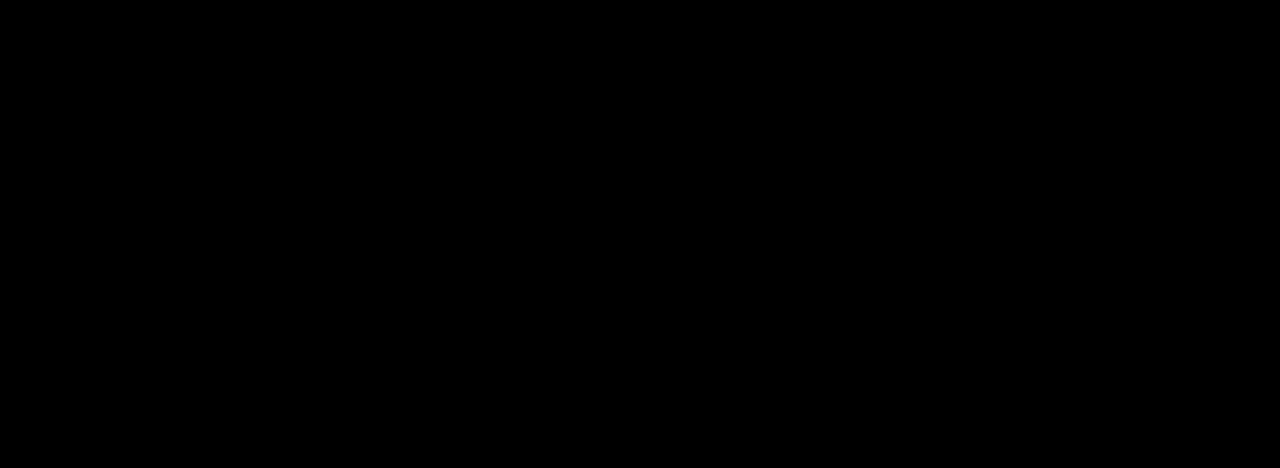
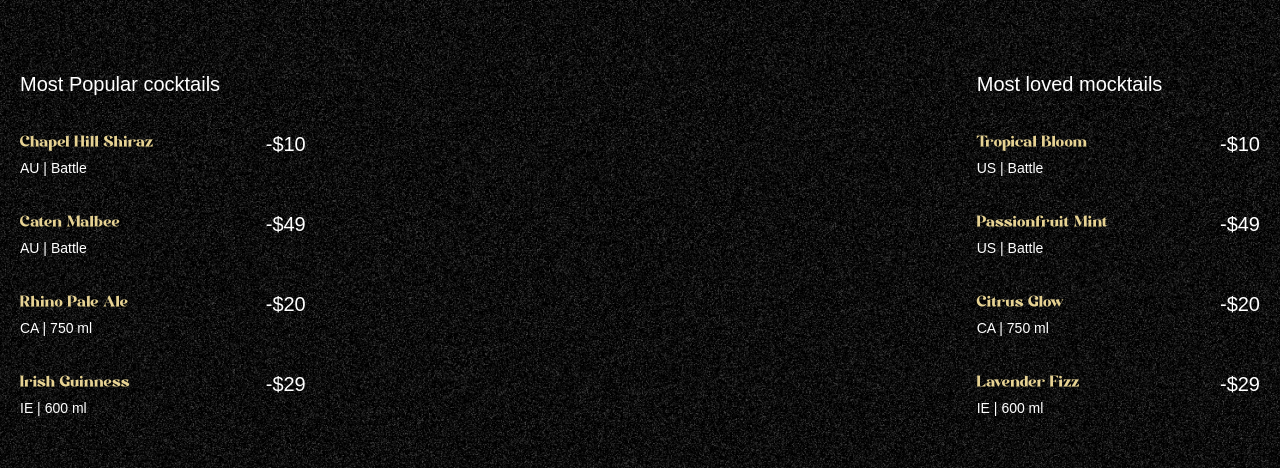
Before and after one commit to hacki2005/gsap_cocktail, a React (Vite) app: page / in a window 1280 px wide. Shown: the part 890-1358 px from the top of the page. Built offline with nearby package versions, Linux system fonts and the light colour scheme; a web font is replaced by a local one.

Commit message:
Implemented the Cocktail Section

```diff
--- a/src/App.jsx
+++ b/src/App.jsx
@@ -2,6 +2,7 @@
 import gsap from "gsap";
 import Navbar from "./components/Navbar.jsx";
 import Hero from "./components/Hero.jsx";
+import Cocktails from "./components/Cocktails.jsx";
 
 gsap.registerPlugin(ScrollTrigger,SplitText);
 
@@ -10,6 +11,7 @@
     <main>
         <Navbar/>
         <Hero/>
+        <Cocktails/>
 
     </main>
   )
--- /dev/null
+++ b/src/components/Cocktails.jsx
@@ -0,0 +1,73 @@
+import {useGSAP} from "@gsap/react";
+import gsap from "gsap";
+import {cocktailLists, mockTailLists} from "../../constants/index.js";
+const Cocktails = () => {
+    useGSAP(()=>{
+        const parallaxTimeline = gsap.timeline({
+            scrollTrigger:{
+                trigger:'#cocktails',
+                start: 'top 30%',
+                end: 'bottom 80%',
+                scrub:true,
+            }
+        })
+        parallaxTimeline
+            .from('#c-left-leaf',{
+                x:-100, y: 100
+
+            })
+            .from('#c-right-leaf',{
+                x:100, y:100
+            })
+    })
+    return (
+        <section id="cocktails" className="noisy">
+            <img src="/images/cocktail-left-leaf.png" alt="left-leaf" id="c-left-leaf"/>
+            <img src="/images/cocktail-right-leaf.png" alt="right-leaf" id="c-right-leaf"/>
+
+            <div className="list">
+                <div className="popular">
+                    <h2>Most Popular cocktails</h2>
+
+
+                    <ul>
+                        {cocktailLists.map(({name, country, detail, price}) => (
+                            <li key={name}>
+                                <div className="md:me-28">
+                                    <h3>{name}</h3>
+                                    <p>{country} | {detail}</p>
+                                </div>
+                                <span>
+                                -{price}
+                            </span>
+
+                            </li>
+
+                        ))}
+                    </ul>
+                </div>
+                <div className="loved">
+                    <h2>Most loved mocktails</h2>
+
+
+                    <ul>
+                        {mockTailLists.map(({name, country, detail, price}) => (
+                            <li key={name}>
+                                <div className="me-28">
+                                    <h3>{name}</h3>
+                                    <p>{country} | {detail}</p>
+                                </div>
+                                <span>
+                                -{price}
+                            </span>
+
+                            </li>
+
+                        ))}
+                    </ul>
+                </div>
+            </div>
+        </section>
+    )
+}
+export default Cocktails
```
